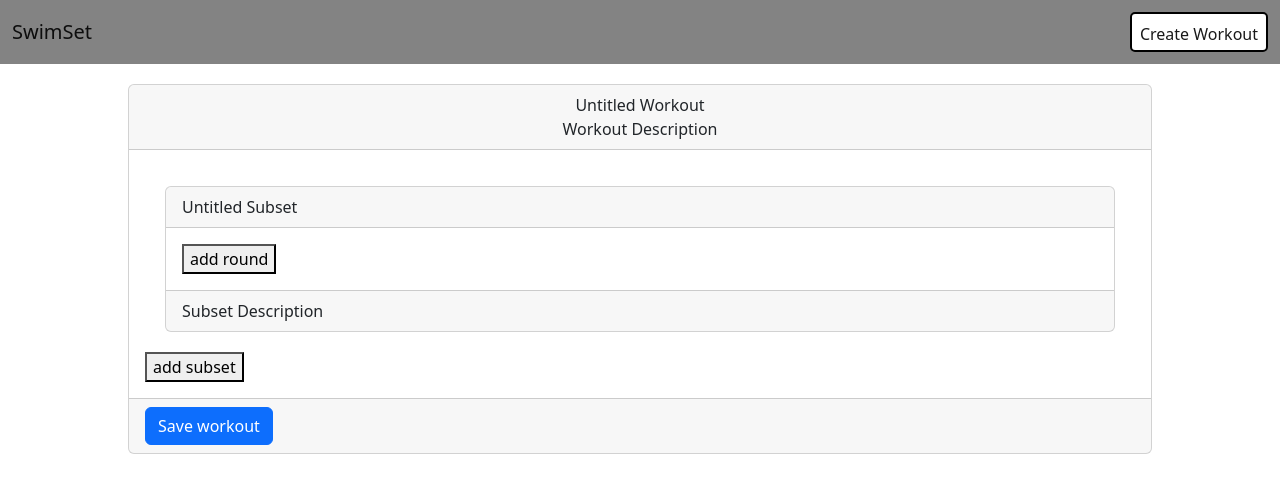
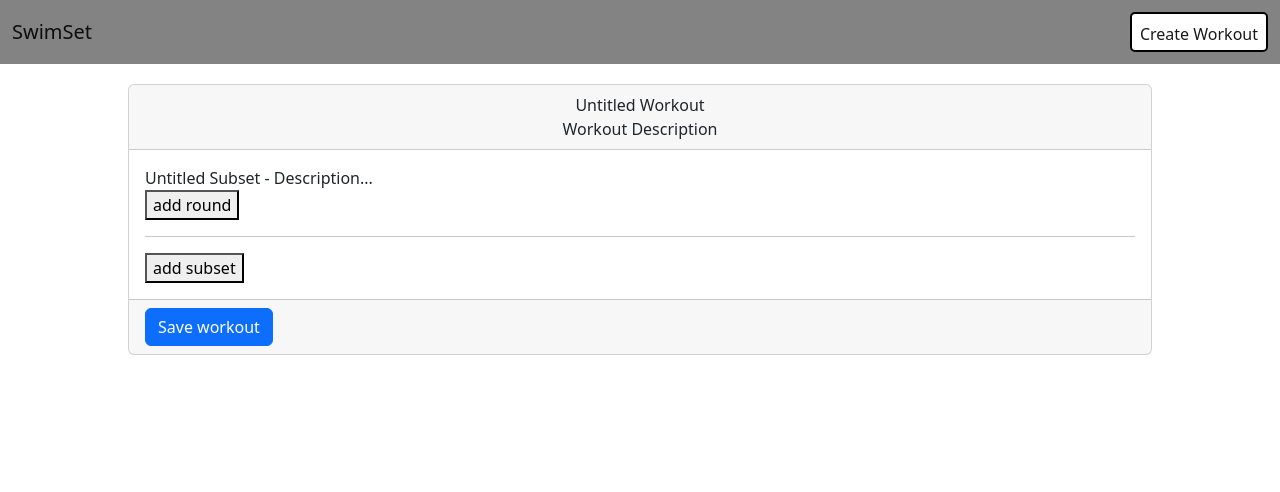
Before and after one commit to mattmurph888/SwimSet, a React (Create React App) app in the folder client/: page /create in a window 1280 px wide. Both pictures are taken after a click on the button "add subset". Shown: the top 492 px of the page. Built offline with nearby package versions, Linux system fonts and the light colour scheme.

Commit message:
last commit before changing to general workout app

```diff
--- a/client/src/components/rep.css
+++ b/client/src/components/rep.css
@@ -27,13 +27,13 @@
 .intervals {
     display: flex;
     flex-direction: row;
+    align-items: flex-start;
     /* height: 30px; */
 
 }
 
 .add-interval {
-    width: 20px;
-    margin: 2px;
+    border-radius: 5px;
 }
 
 .interval-num {
--- a/client/src/components/rep.js
+++ b/client/src/components/rep.js
@@ -68,11 +68,10 @@ export default function Rep() {
 			</div>
 
 			<div className="intervals">
-				[{intervalsList()}
-				<button className="add-interval" type="button" onClick={addInterval}>
+				[{intervalsList()}]
+        <button className="add-interval" type="button" onClick={addInterval}>
 					+
 				</button>
-				]
 			</div>
 		</div>
 	);
--- a/client/src/components/round.css
+++ b/client/src/components/round.css
@@ -1,5 +1,5 @@
 .round {
-    margin: 20px;
+    margin-bottom: 10px;
 }
 
 .round > .card-body {
--- a/client/src/components/subset.css
+++ b/client/src/components/subset.css
@@ -1,7 +1,7 @@
 .subset {
-    margin: 20px;
+    margin-bottom: 10px;
 }
 
-.subset > .card-header {
+.subset-header {
     text-align: left;
 }
--- a/client/src/components/subset.js
+++ b/client/src/components/subset.js
@@ -31,16 +31,16 @@ export default function Subset() {
 
 	// This following section will display the form that takes the input from the user.
 	return (
-		<div className="subset card">
-			<div className="card-header">
+		<div className="subset ">
+			<div className="subset-header">
 				<TextAreaToggle
-					defaultText="Untitled Subset"
+					defaultText="Untitled Subset - Description..."
 					onTextChange={updateForm}
 					formItem="title"
 				/>
 			</div>
 
-			<div className="card-body">
+			<div className="subset-body">
                 <div className="rounds">{roundList()}</div>
 
 				<button className="add-round" type="button" onClick={addRound}>
@@ -48,13 +48,7 @@ export default function Subset() {
 				</button>
 			</div>
 
-			<div className="card-footer">
-				<TextAreaToggle
-					defaultText="Subset Description"
-					onTextChange={updateForm}
-					formItem="description"
-				/>
-			</div>
+            <hr></hr>
 		</div>
 	);
 }
```
